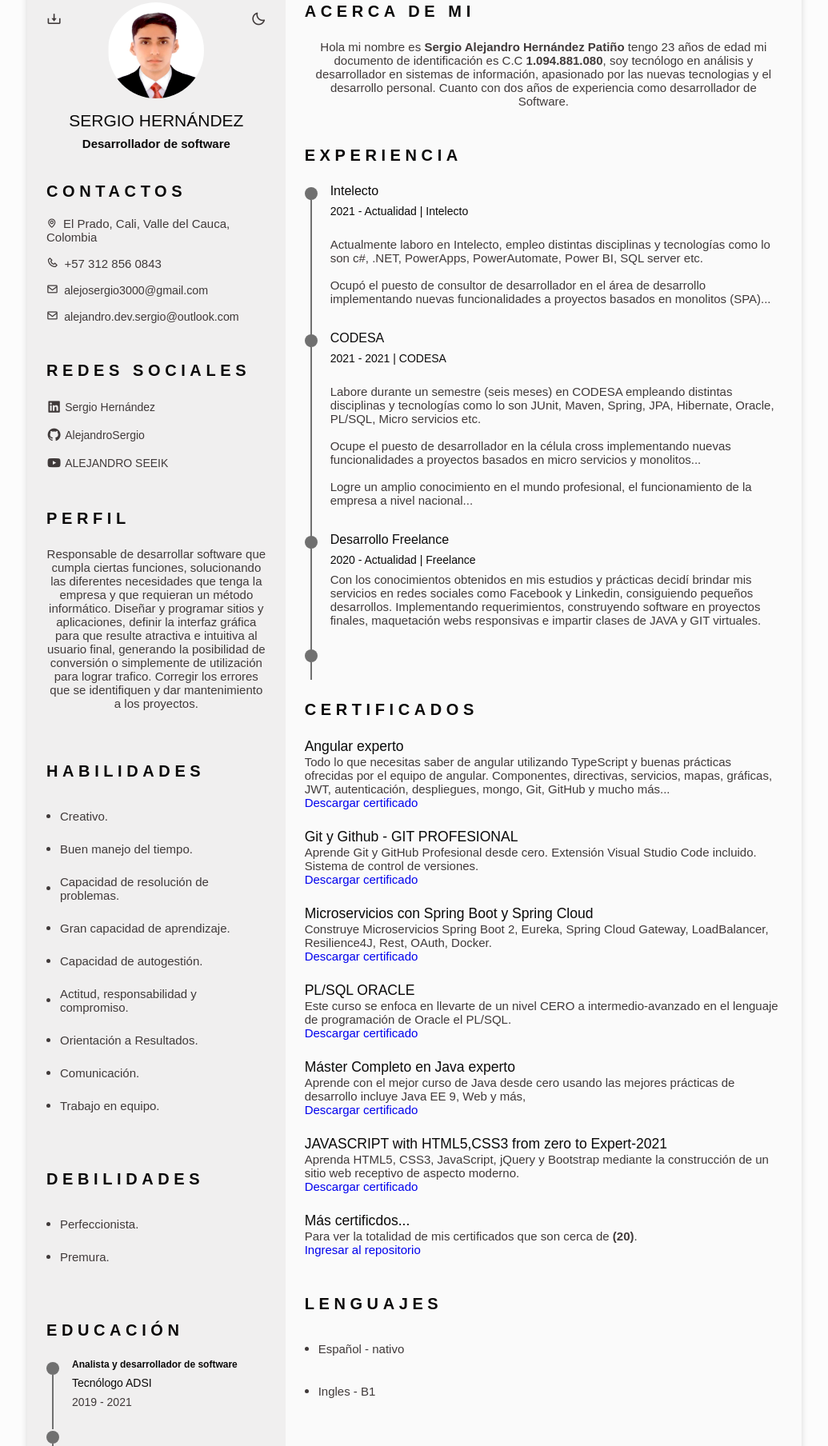
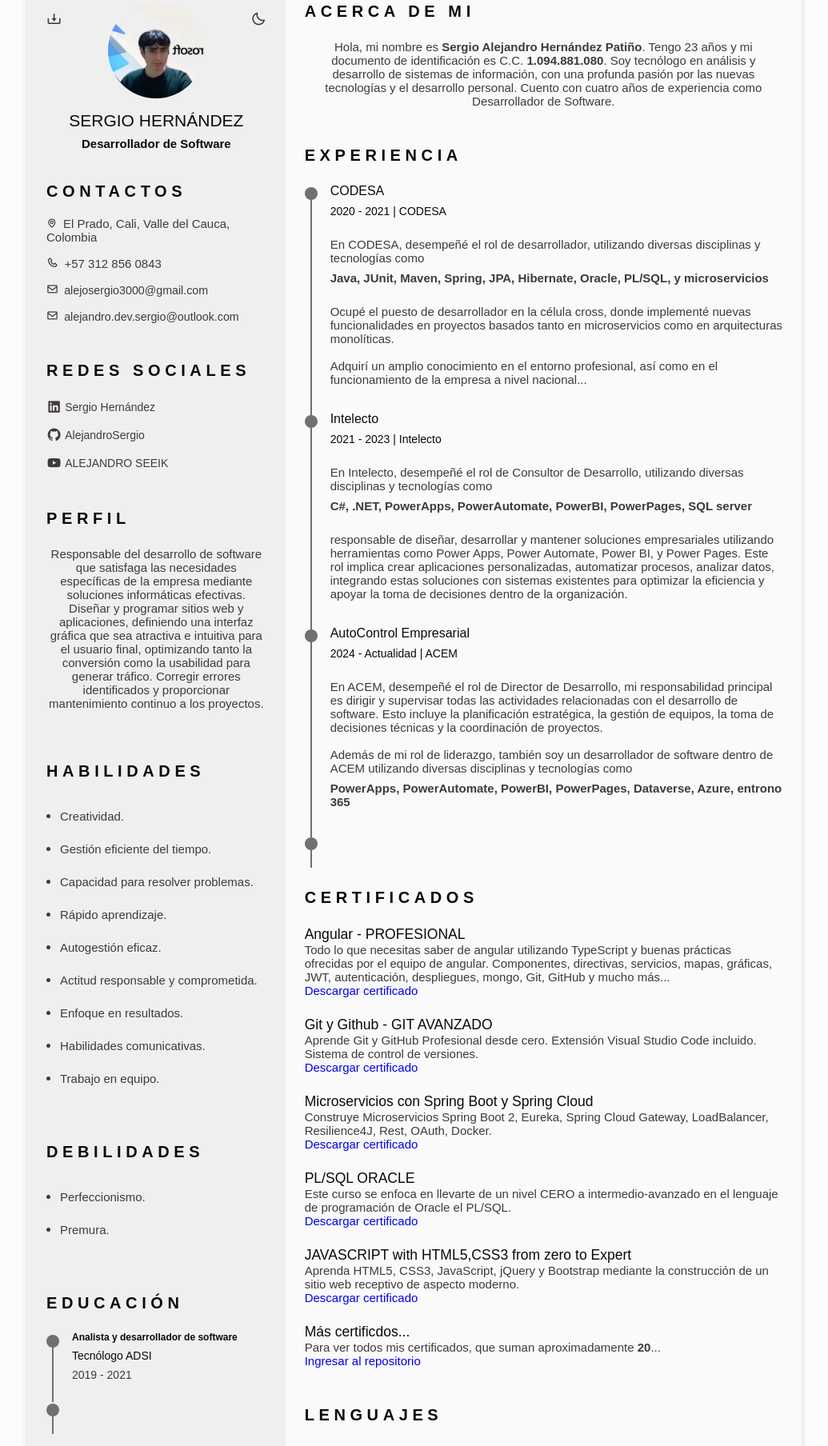
Before and after one commit to alejandrosergio/Curriculum-Vitae-Es, a plain HTML site: page index.html in a window 1280 px wide. Shown: the part 69-1877 px from the top of the page at 80% size, without its empty margins (122-1157 px from the left). Drawn offline with nearby package versions, Linux system fonts and the light colour scheme; a web font is replaced by a local one.

Commit message:
UPDATE CV 090820241300

```diff
--- a/index.html
+++ b/index.html
@@ -6,9 +6,9 @@
     <meta http-equiv="X-UA-Compatible"  content="IE=edge"/>
     <meta name="viewport"               content="width=device-width, initial-scale=1.0"/>
     <meta name="description"            content="Personal curriculum vitae Sergio Hernandez."/>
-    <meta name="keywords"               content="pagina,curriculum,vitae,diseño,web,programacion,software,develoment,desarrollo,html,css,javascript,aplicaciones"/>
+    <meta name="keywords"               content="página,curriculum,vitae,diseño,web,programacion,software,develoment,desarrollo,HTML,css,javascript,aplicaciones,hoja,vida,sergio,alejandro,hernandez,patiño"/>
     <meta name="author"                 content="Sergio Hernandez"/>
-    <meta name="copyright"              content="Created By SergioHernández | © 2021 All rights reserved"/>
+    <meta name="copyright"              content="Created By Alejandro'sTech | © 2024 All rights reserved"/>
     <meta name="robots"                 content="index,follow"/>
 
     <!-- TITLE -->
@@ -118,9 +118,9 @@
                     <section class="home" id="home">
                         <div class="home__container section bd-grid">
                             <div class="home__data bd-grid">
-                                <img src="./assets/img/perfil.png" alt="desarrollador" class="home__img">
+                                <img src="./assets/img/perfil.jpeg" alt="desarrollador" class="home__img">
                                 <h1 class="home__title">SERGIO HERNÁNDEZ </h1>
-                                <h3 class="home_profession"><b>Desarrollador de software</b></h3>
+                                <h3 class="home_profession"><b>Desarrollador de Software</b></h3>
                                 <div>
                                     <a download="SERGIO-HERNANDEZ-CV-CLARO" href="./assets/pdf/SERGIO-HERNANDEZ-CV-CLARO.pdf" class="home__button-movil" id="descargar" title="Generar PDF">Descargar-CV</a>
                                 </div>
@@ -140,7 +140,6 @@
                                 <span class="home__information">
                                     <i class="bx bx-envelope home__icon"></i><a class="cv__correo" href="mailto:alejandro.dev.sergio@outlook.com" target="_BLANK">alejandro.dev.sergio@outlook.com</a>
                                 </span>
-
                             </div>
                         </div>
 
@@ -177,7 +176,7 @@
                         <h2 class="section-title">Perfil</h2>
 
                         <p class="profile__description">
-                            Responsable de desarrollar software que cumpla ciertas funciones, solucionando las diferentes necesidades que tenga la empresa y que requieran un método informático. Diseñar y programar sitios y aplicaciones, definir la interfaz gráfica para que resulte atractiva e intuitiva al usuario final, generando la posibilidad de conversión o simplemente de utilización para lograr trafico. Corregir los errores que se identifiquen y dar mantenimiento a los proyectos. <br><br>
+                            Responsable del desarrollo de software que satisfaga las necesidades específicas de la empresa mediante soluciones informáticas efectivas. Diseñar y programar sitios web y aplicaciones, definiendo una interfaz gráfica que sea atractiva e intuitiva para el usuario final, optimizando tanto la conversión como la usabilidad para generar tráfico. Corregir errores identificados y proporcionar mantenimiento continuo a los proyectos. <br><br>
                         </p>
                     </section>
 
@@ -188,28 +187,28 @@
                         <div class="habilidades__content bd-grid">
                             <ul class="skills__data">
                                 <li class="skills__name">
-                                    <span class="skills__circle"></span><span> Creativo.</span>
+                                    <span class="skills__circle"></span><span> Creatividad.</span>
                                 </li>
                                 <li class="skills__name">
-                                    <span class="skills__circle"></span><span> Buen manejo del tiempo.</span>
+                                    <span class="skills__circle"></span><span> Gestión eficiente del tiempo.</span>
                                 </li>
                                 <li class="skills__name">
-                                    <span class="skills__circle"></span><span> Capacidad de resolución de problemas.</span>
+                                    <span class="skills__circle"></span><span> Capacidad para resolver problemas.</span>
                                 </li>
                                 <li class="skills__name">
-                                    <span class="skills__circle"></span><span> Gran capacidad de aprendizaje.</span>
+                                    <span class="skills__circle"></span><span> Rápido aprendizaje.</span>
                                 </li>
                                 <li class="skills__name">
-                                    <span class="skills__circle"></span><span> Capacidad de autogestión.</span>
+                                    <span class="skills__circle"></span><span> Autogestión eficaz.</span>
                                 </li>
                                 <li class="skills__name">
-                                    <span class="skills__circle"></span><span> Actitud, responsabilidad y compromiso.</span>
+                                    <span class="skills__circle"></span><span> Actitud responsable y comprometida.</span>
                                 </li>
                                 <li class="skills__name">
-                                    <span class="skills__circle"></span><span> Orientación a Resultados.</span>
+                                    <span class="skills__circle"></span><span> Enfoque en resultados.</span>
                                 </li>
                                 <li class="skills__name">
-                                    <span class="skills__circle"></span><span> Comunicación.</span>
+                                    <span class="skills__circle"></span><span> Habilidades comunicativas.</span>
                                 </li>
                                 <li class="skills__name">
                                     <span class="skills__circle"></span><span> Trabajo en equipo.</span>
@@ -217,7 +216,6 @@
                             </ul>
                         </div>
                     </section>
-
                     <!--========== Debilidades  ==========-->
                     <section class="skills section" id="debilidades">
                         <h2 class="section-title">Debilidades</h2>
@@ -225,7 +223,7 @@
                         <div class="habilidades__content bd-grid">
                             <ul class="skills__data">
                                 <li class="skills__name">
-                                    <span class="skills__circle"></span><span> Perfeccionista.</span>
+                                    <span class="skills__circle"></span><span> Perfeccionismo.</span>
                                 </li>
                                 <li class="skills__name">
                                     <span class="skills__circle"></span><span> Premura.</span>
@@ -357,7 +355,7 @@
                                     <span class="skills__circle"></span><span> Power Pages</span>
                                 </li>
                                 <li class="skills__name">
-                                    <span class="skills__circle"></span><span> ETC</span>
+                                    <span class="skills__circle"></span><span> Dataverse</span>
                                 </li>
                             </ul>
                         </div>
@@ -371,7 +369,7 @@
                         <h2 class="section-title">Acerca de mi</h2>
 
                         <p class="profile__description">
-                            Hola mi nombre es <b>Sergio Alejandro Hernández Patiño</b> tengo 23 años de edad mi documento de identificación es C.C <b>1.094.881.080</b>, soy tecnólogo en análisis y desarrollador en sistemas de información, apasionado por las nuevas tecnologias y el desarrollo personal. Cuanto con dos años de experiencia como desarrollador de Software.
+                            Hola, mi nombre es <b>Sergio Alejandro Hernández Patiño</b>. Tengo 23 años y mi documento de identificación es C.C. <b>1.094.881.080</b>. Soy tecnólogo en análisis y desarrollo de sistemas de información, con una profunda pasión por las nuevas tecnologías y el desarrollo personal. Cuento con cuatro años de experiencia como Desarrollador de Software.
                         </p>
                     </section>
 
@@ -381,18 +379,20 @@
 
                         <div class="experience__container bd-grid">
 
-                           <div class="experience__content">
+                            <div class="experience__content">
                                 <div class="experience__time">
                                     <span class="experience__rounder"></span>
                                     <span class="experience__line"></span>
                                 </div>
                                 <div class="experience__data bd-grid">
-                                    <h3 class="experience__title">Intelecto</h3>
-                                    <span class="experience__company">2021 - Actualidad | Intelecto</span>
+                                    <h3 class="experience__title">CODESA</h3>
+                                    <span class="experience__company">2020 - 2021 | CODESA</span>
                                     <br class="expereince__description">
-                                    Actualmente laboro en Intelecto, empleo distintas disciplinas y tecnologías como lo son c#, .NET, PowerApps, PowerAutomate, Power BI, SQL server etc.
+                                    En CODESA, desempeñé el rol de desarrollador, utilizando diversas disciplinas y tecnologías como <b>Java, JUnit, Maven, Spring, JPA, Hibernate, Oracle, PL/SQL, y microservicios</b>
+                                    <br>
+                                    Ocupé el puesto de desarrollador en la célula cross, donde implementé nuevas funcionalidades en proyectos basados tanto en microservicios como en arquitecturas monolíticas.
                                     <br><br>
-                                    Ocupó el puesto de consultor de desarrollador en el área de desarrollo implementando nuevas funcionalidades a proyectos basados en monolitos (SPA)...
+                                    Adquirí un amplio conocimiento en el entorno profesional, así como en el funcionamiento de la empresa a nivel nacional...
                                     </p>
                                 </div>
                             </div>
@@ -403,14 +403,12 @@
                                     <span class="experience__line"></span>
                                 </div>
                                 <div class="experience__data bd-grid">
-                                    <h3 class="experience__title">CODESA</h3>
-                                    <span class="experience__company">2021 - 2021 | CODESA</span>
+                                    <h3 class="experience__title">Intelecto</h3>
+                                    <span class="experience__company">2021 - 2023 | Intelecto</span>
                                     <br class="expereince__description">
-                                    Labore durante un semestre (seis meses) en CODESA empleando distintas disciplinas y tecnologías como lo son JUnit, Maven, Spring, JPA, Hibernate, Oracle, PL/SQL, Micro servicios etc.
-                                    <br><br>
-                                    Ocupe el puesto de desarrollador en la célula cross implementando nuevas funcionalidades a proyectos basados en micro servicios y monolitos...
-                                    <br><br>
-                                    Logre un amplio conocimiento en el mundo profesional, el funcionamiento de la empresa a nivel nacional...
+                                    En Intelecto, desempeñé el rol de Consultor de Desarrollo, utilizando diversas disciplinas y tecnologías como <b>C#, .NET, PowerApps, PowerAutomate, PowerBI, PowerPages, SQL server</b>
+                                    <br>
+                                    responsable de diseñar, desarrollar y mantener soluciones empresariales utilizando herramientas como Power Apps, Power Automate, Power BI, y Power Pages. Este rol implica crear aplicaciones personalizadas, automatizar procesos, analizar datos, integrando estas soluciones con sistemas existentes para optimizar la eficiencia y apoyar la toma de decisiones dentro de la organización.
                                     </p>
                                 </div>
                             </div>
@@ -421,11 +419,13 @@
                                     <span class="experience__line"></span>
                                 </div>
                                 <div class="experience__data bd-grid">
-                                    <h3 class="experience__title">Desarrollo Freelance</h3>
-                                        <span class="experience__company">2020 - Actualidad | Freelance</span>
-                                        <p class="expereince__description">
-                                            Con los conocimientos obtenidos en mis estudios y prácticas decidí brindar mis servicios en redes sociales como Facebook y Linkedin, consiguiendo pequeños desarrollos. Implementando requerimientos, construyendo software en proyectos finales, maquetación webs responsivas e impartir clases de JAVA y GIT virtuales.
-                                        </p>
+                                    <h3 class="experience__title">AutoControl Empresarial</h3>
+                                    <span class="experience__company">2024 - Actualidad | ACEM</span>
+                                    <br class="expereince__description">
+                                    En ACEM, desempeñé el rol de Director de Desarrollo</span>, mi responsabilidad principal es dirigir y supervisar todas las actividades relacionadas con el desarrollo de software. Esto incluye la planificación estratégica, la gestión de equipos, la toma de decisiones técnicas y la coordinación de proyectos.</b>
+                                    <br><br>
+                                    Además de mi rol de liderazgo, también soy un desarrollador de software dentro de ACEM utilizando diversas disciplinas y tecnologías como <b>PowerApps, PowerAutomate, PowerBI, PowerPages, Dataverse, Azure, entrono 365</b>
+                                    </p>
                                 </div>
                             </div>
 
@@ -444,7 +444,7 @@
 
                         <div class="certificate__container bd-grid">
                             <div class="certificate__content">
-                                <h3 class="certificate title">Angular experto</h3>
+                                <h3 class="certificate title">Angular - PROFESIONAL</h3>
                                 <p class="certificate__description">
                                     Todo lo que necesitas saber de angular utilizando TypeScript y buenas prácticas ofrecidas por el equipo de angular. Componentes, directivas, servicios, mapas, gráficas, JWT, autenticación, despliegues, mongo, Git, GitHub y mucho más...
                                     <br>
@@ -452,7 +452,7 @@
                                 </p>
                             </div>
                             <div class="certificate__content">
-                                <h3 class="certificate title"> Git y Github - GIT PROFESIONAL</h3>
+                                <h3 class="certificate title"> Git y Github - GIT AVANZADO</h3>
                                 <p class="certificate__description">
                                     Aprende Git y GitHub Profesional desde cero. Extensión Visual Studio Code incluido. Sistema de control de versiones.
                                     <br>
@@ -476,15 +476,7 @@
                                 </p>
                             </div>
                             <div class="certificate__content">
-                                <h3 class="certificate title">Máster Completo en Java experto</h3>
-                                <p class="certificate__description">
-                                    Aprende con el mejor curso de Java desde cero usando las mejores prácticas de desarrollo incluye Java EE 9, Web y más,
-                                    <br>
-                                    <a href="./assets/pdf/certificados/ Máster Completo en Java de cero a experto.pdf"  download=" Máster Completo en Java de cero a experto">Descargar certificado</a>
-                                </p>
-                            </div>
-                            <div class="certificate__content">
-                                <h3 class="certificate title">JAVASCRIPT with HTML5,CSS3 from zero to Expert-2021</h3>
+                                <h3 class="certificate title">JAVASCRIPT with HTML5,CSS3 from zero to Expert</h3>
                                 <p class="certificate__description">
                                     Aprenda HTML5, CSS3, JavaScript, jQuery y Bootstrap mediante la construcción de un sitio web receptivo de aspecto moderno.
                                     <br>
@@ -494,7 +486,7 @@
                             <div class="certificate__content">
                                 <h3 class="certificate title">Más certificdos...</h3>
                                 <p class="certificate__description">
-                                    Para ver la totalidad de mis certificados que son cerca de <b>(20)</b>.
+                                    Para ver todos mis certificados, que suman aproximadamente <b>20</b>...
                                     <br>
                                     <a href="https://github.com/alejandrosergio/Titulos/tree/master/PROGRAMACION" target="_BLANK">Ingresar al repositorio</a>
                                 </p>
@@ -577,17 +569,20 @@
                         <h2 class="section-title">Aspiración salarial</h2>
 
                         <p class="profile__description">
-                            Teniendo en cuenta mis conocimientos y experiencia laboral, capacidad de aprendizaje y adaptación, conocimientos en distintas tecnologías.
-                            <br> basándome en el mercado laboral actual.
+                            Teniendo en cuenta mi experiencia laboral, capacidad de aprendizaje, adaptación y conocimientos en diversas tecnologías...
+                            <!--<br> basándome en el mercado laboral actual. -->
                             <br>
-                            <br>Aspiración salarial
-                            <!--<br><u><b>3.500.000 (COP)</b> || <b>750 (USD)</b></u>-->
+                            <br>Aspiración salarial<br>
+                            <br><u><b>6.000.000 (COP)</b> || <b>1.500 (USD)</b></u>
                             <br><br>
                             <span class="link__cv"><small><b><i> <a href="https://alejandrosergio.github.io/Curriculum-Vitae-Es/" target="_BLANCK">-- Link acceso curriculum vitae Español--</a></i></b></small></span>
                             <br>
-                            <span class="link__cv"><small><b><i> <a href="https://alejandrosergio.github.io/Curriculum-Vitae-En/" target="_BLANCK">-- Link acceso curriculum vitae Inglés--</a></i></b></small></span>
+                            <!--<span class="link__cv"><small><b><i> <a href="https://alejandrosergio.github.io/Curriculum-Vitae-En/" target="_BLANCK">-- Link acceso curriculum vitae Inglés--</a></i></b></small></span>-->
                         </p>
-                        <br>
+                        <br><br>
+                        <center>
+                            <span style="font-size: 12px;">Created By Alejandro'sTech | © 2024 All rights reserved</span>
+                        </center>
                     </section>
                 </div>
             </div>
```
Also changed, not shown: assets/img/perfil.jpeg (added), assets/img/perfil.png (deleted), 1 other file.
